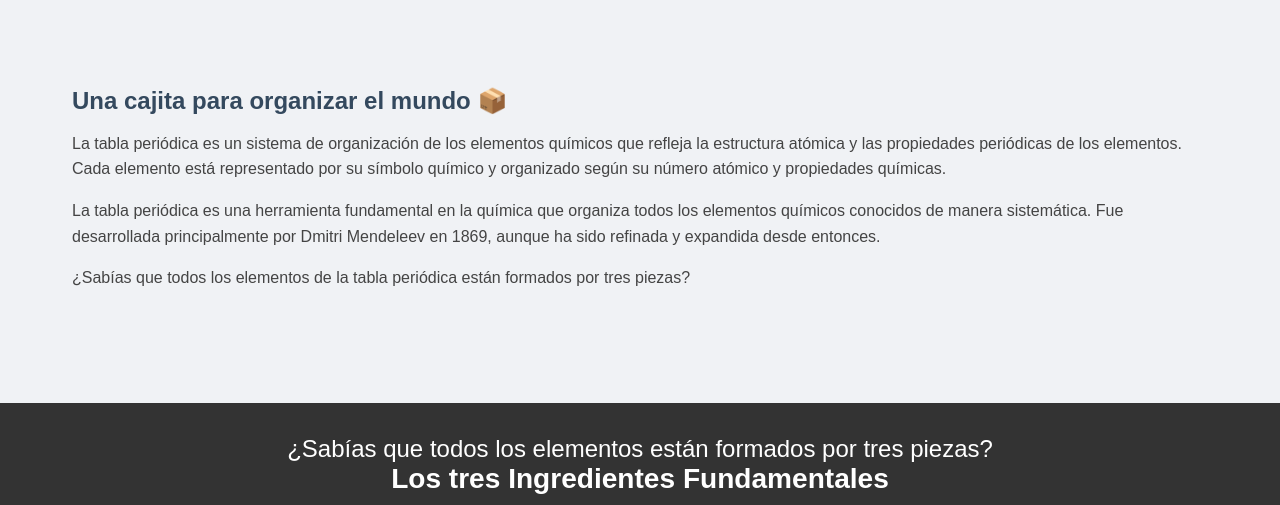
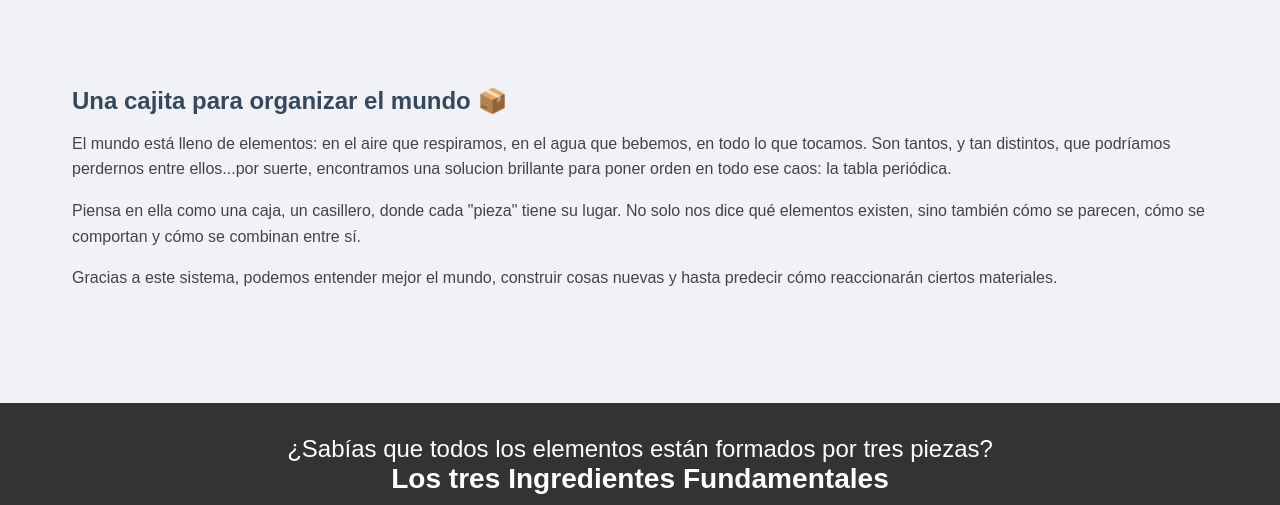
Before and after one commit to CeliaMi/periodic-table-project, a plain HTML site: page index.html in a window 1280 px wide. Shown: the part 1820-2325 px from the top of the page. Drawn offline with Linux system fonts and the light colour scheme.

Commit message:
feature(index.html): add new text about the box

```diff
--- a/index.html
+++ b/index.html
@@ -95,10 +95,12 @@
         <div class="info-section">
 
             <h3>Una cajita para organizar el mundo 📦</h3>
-            <p>La tabla periódica es un sistema de organización de los elementos químicos que refleja la estructura atómica y las propiedades periódicas de los elementos. Cada elemento está representado por su símbolo químico y organizado según su número atómico y propiedades químicas.</p>
+            <p>
+                El mundo está lleno de elementos: en el aire que respiramos, en el agua que bebemos, en todo lo que tocamos. Son tantos, y tan distintos, que podríamos perdernos entre ellos...por suerte, encontramos una solucion brillante para poner orden en todo ese caos: la tabla periódica.</p>
 
-            <p>La tabla periódica es una herramienta fundamental en la química que organiza todos los elementos químicos conocidos de manera sistemática. Fue desarrollada principalmente por Dmitri Mendeleev en 1869, aunque ha sido refinada y expandida desde entonces.</p>
-            <p> ¿Sabías que todos los elementos de la tabla periódica están formados por tres piezas? </p>
+<p>Piensa en ella como una caja, un casillero, donde cada "pieza" tiene su lugar. No solo nos dice qué elementos existen, sino también cómo se parecen, cómo se comportan y cómo se combinan entre sí.</p>
+
+<p>Gracias a este sistema, podemos entender mejor el mundo, construir cosas nuevas y hasta predecir cómo reaccionarán ciertos materiales.</p>
     </div>
     </div>
         <div class="atomic">
```
